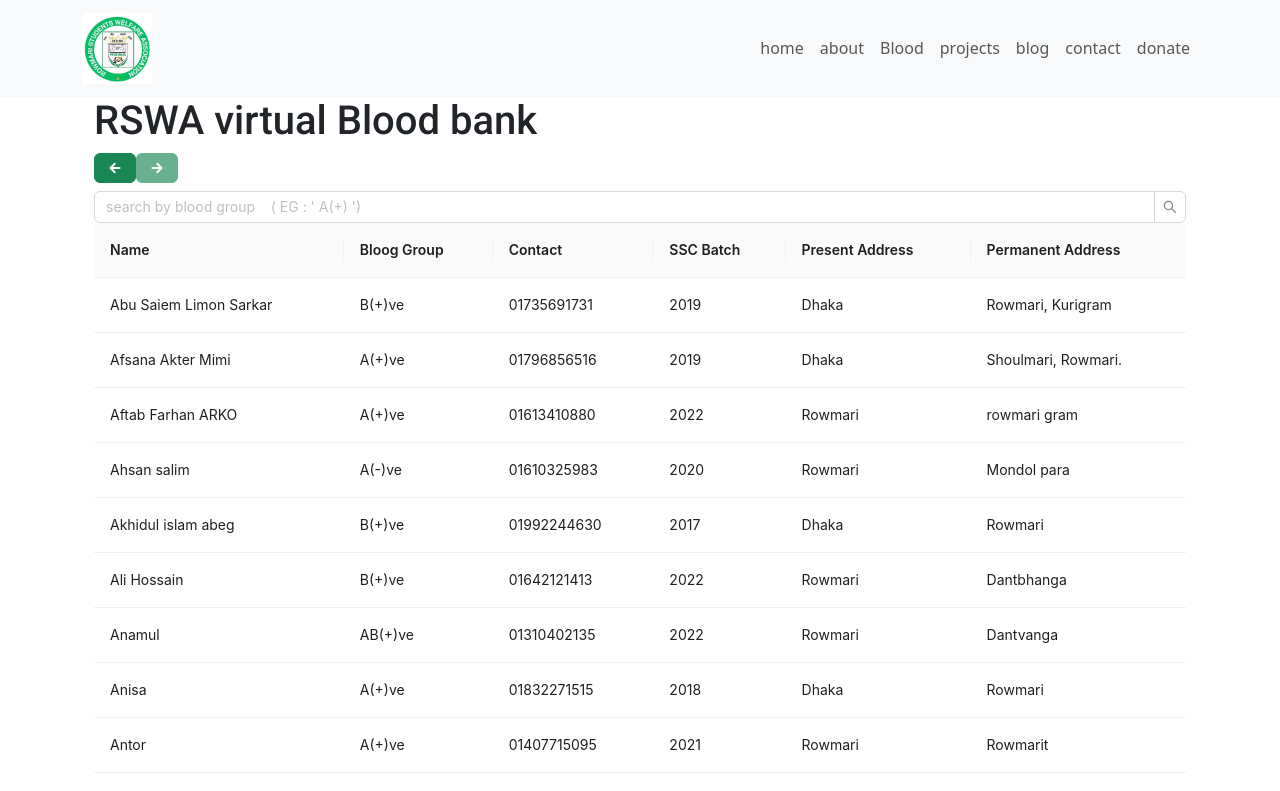
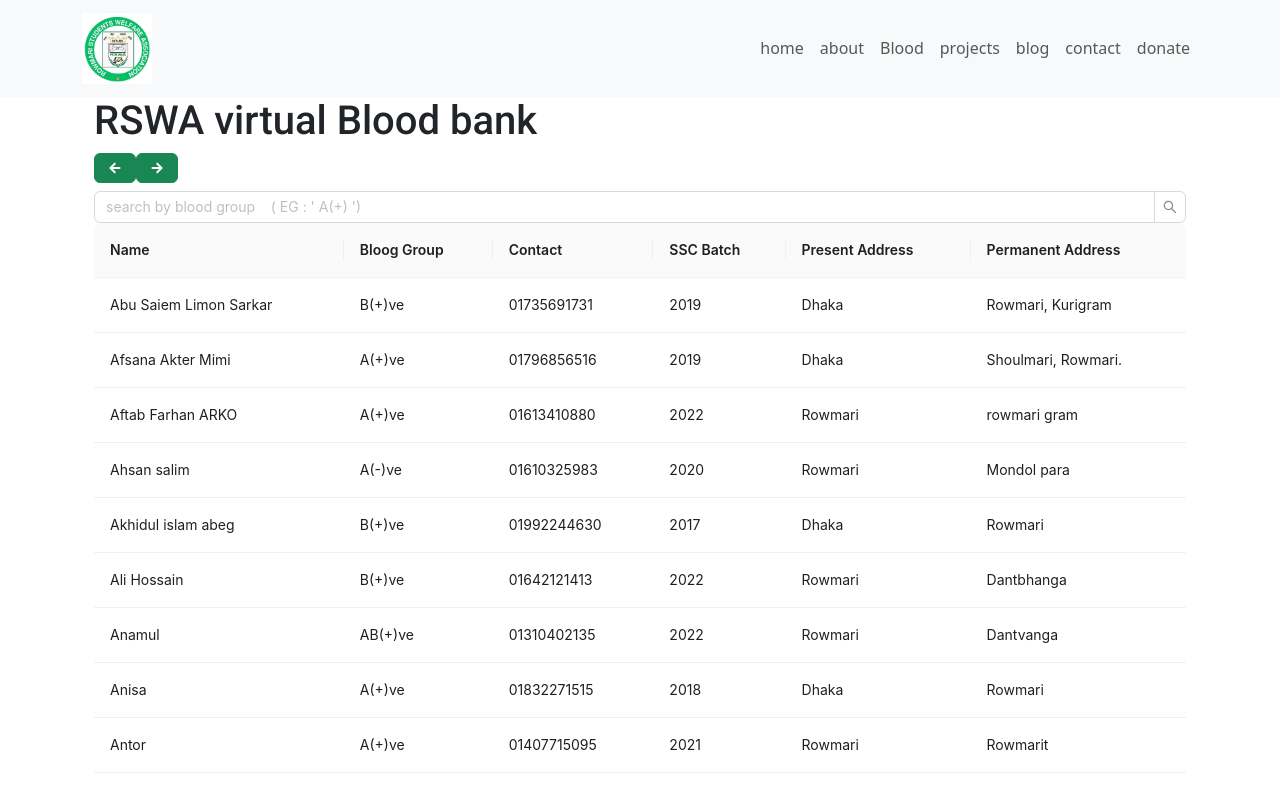
Before and after one commit to ashiful2002/rswa, a React (Vite) app: page /blood in a window 1280 px wide. Shown: the top 791 px of the page. Built offline with nearby package versions, Linux system fonts and the light colour scheme.

Commit message:
adjusted form detailse

```diff
--- a/src/Components/SearchTable.jsx
+++ b/src/Components/SearchTable.jsx
@@ -12,7 +12,7 @@
   const navigate = useNavigate();
   const [searchedValue, setsearchBloogG] = useState("");
   return (
-    <div className="container  mx-auto ">
+    <div className="container mx-auto">
       <h1 className="pageTitle">RSWA virtual Blood bank</h1>
       <div className="flex items-center justify-between">
         <Button
@@ -23,7 +23,12 @@
           {" "}
           <IoMdArrowRoundBack className="font-extrabold" />
         </Button>
-        <Button className="mb-2 cursor-wait" disabled variant="success">
+        <Button
+          className="mb-2"
+          onClick={() => navigate("/addBloodGroupInfo")}
+
+          variant="success"
+        >
           {" "}
           <IoMdArrowRoundForward className="font-extrabold" />
         </Button>
@@ -39,7 +44,7 @@
             setsearchBloogG(e.target.value);
           }}
         ></Input.Search>
-        <div className="overflow-scroll h-[90vh]">
+        <div className="h-[90vh] overflow-scroll">
           <Table
             dataSource={bloodGroupData}
             columns={[
--- a/src/Pages/Components/GFormBloog.jsx
+++ b/src/Pages/Components/GFormBloog.jsx
@@ -1,6 +1,11 @@
 import React from "react";
+import { Button } from "react-bootstrap";
+import { IoMdArrowRoundBack, IoMdArrowRoundForward } from "react-icons/io";
+import { useNavigate } from "react-router-dom";
 
 const GFormBloog = () => {
+    const navigate = useNavigate();
+
   const showModal = () => {};
   return (
     <div className="container mx-auto">
@@ -8,6 +13,17 @@
         <h4 className="pageTitle">
           fill up the google form to add your blood group data on this website
         </h4>
+        <div className="-ml-[26rem]">
+          <Button
+            className="mb-2"
+            variant="success"
+            onClick={() => navigate("/blood")}
+          >
+
+            <IoMdArrowRoundBack className="font-extrabold" />
+          </Button>
+
+        </div>
         <div className="">
           <iframe
             src="https://docs.google.com/forms/d/e/1FAIpQLScCtiPyJAxwaWJl3xZEvLhqFq2nWhrkVLLuix6X6NdhLL8efQ/viewform?vc=0&c=0&w=1&flr=0&gxid=-8203364"
```
